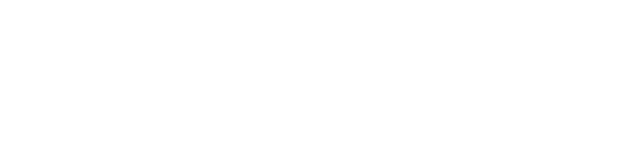
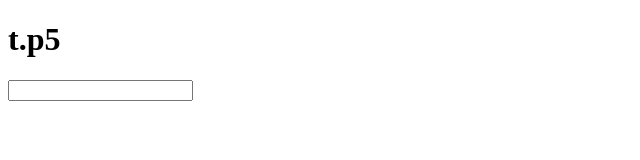
Before and after one commit to nazarenafarias/t.p, a plain HTML site: page TP5/index.html in a window 1280 px wide. Shown: the whole page, without its empty margins (0-640 px from the left). Drawn offline with Linux system fonts and the light colour scheme.

Commit message:
4 junio
holahola

```diff
--- a/TP5/index.html
+++ b/TP5/index.html
@@ -6,6 +6,8 @@
     <title>Document</title>
 </head>
 <body>
-
+    <h1>t.p5</h1>
+    <input type="number" name="" id="">
 </body>
+<script src="app.js"></script>
 </html>
```
